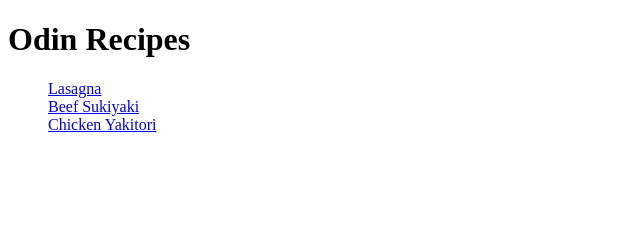
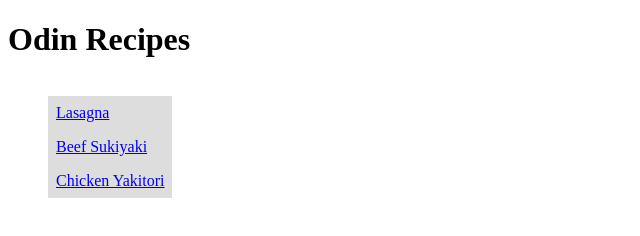
Before and after one commit to slyguykai/odin-recipes, a plain HTML site: page index.html in a window 1280 px wide. Shown: the whole page, without its empty margins (0-640 px from the left). Drawn offline with Linux system fonts and the light colour scheme.

Commit message:
Added recipes.css and style.css style pages

```diff
--- a/index.html
+++ b/index.html
@@ -3,6 +3,7 @@
     <head>
         <meta charset="utf-8">
         <title>Recipes YOU can try!</title>
+        <link rel="stylesheet" href="style.css">
     </head>
     <body>
         <h1>Odin Recipes</h1>
@@ -15,6 +16,20 @@
         <p>
             <a href="Chicken_Yakitori.html" target="_blank">Chicken Yakitori</a>
         </p> -->
+        <!--<p>
+        <ul style="list-style-type:none;">
+            <li><a href="lasagna.html" target="_blank">Lasagna</a></li>
+            </ul>
+        </p>
+        <p2>
+        <ul style="list-style-type:none;">
+            <li><a href="Beef_Sukiyaki.html" target="_blank">Beef Sukiyaki</a</li>
+            </ul>
+        </p2>
+        <ul style="list-style-type:none;">
+            <li><a href="Chicken_Yakitori.html" target="_blank">Chicken Yakitori</a></li>
+        </ul> -->
+
         <ul style="list-style-type:none;">
             <li><a href="lasagna.html" target="_blank">Lasagna</a></li>
             <li><a href="Beef_Sukiyaki.html" target="_blank">Beef Sukiyaki</a</li>
--- /dev/null
+++ b/recipes.css
@@ -0,0 +1,54 @@
+/* recipes.css */
+
+/* * {
+    color:whitesmoke
+    background-color:palegreen
+} */
+
+
+body {
+   /* background-color: forestgreen;
+    text-align:center; */
+    background: rgb(238,174,202);
+    background: radial-gradient(circle, rgba(238,174,202,1) 0%, rgba(148,187,233,1) 100%);
+    color:aliceblue;
+    font-size:xx-large;
+    width:500px;
+    margin:0 auto;
+
+}
+h1 {
+    text-align: center;
+    color:aliceblue;
+    font-weight:bold;
+    font-size:xxx-large;
+}
+ul {
+  background: rgba(255,84,104,0.3);
+  border: 2px solid rgb(255,84,104);
+  padding: 10px;
+  margin: 10px;
+
+  list-style-type: none;
+  margin: 0;
+  padding:0;
+  width: 200px;
+  background-color:inherit;
+}
+
+a, a:hover, a:focus, a:active {
+    text-decoration: none;
+    color: inherit;
+}
+
+li a{
+    display: inline;
+    color:inherit;
+    padding: 8px 16px;
+    text-decoration: none;
+
+}
+span {
+    background: rgb(238,174,202);
+    border: 1px solid black;
+}
--- /dev/null
+++ b/style.css
@@ -0,0 +1,29 @@
+/* style.css */
+
+header{
+
+}
+
+body{
+
+}
+
+ul {
+    float: left;
+}
+a {
+    display: block;
+    padding: 8px;
+    background-color: #dddddd;
+}
+
+
+
+
+
+
+
+
+footer{
+
+}
```
